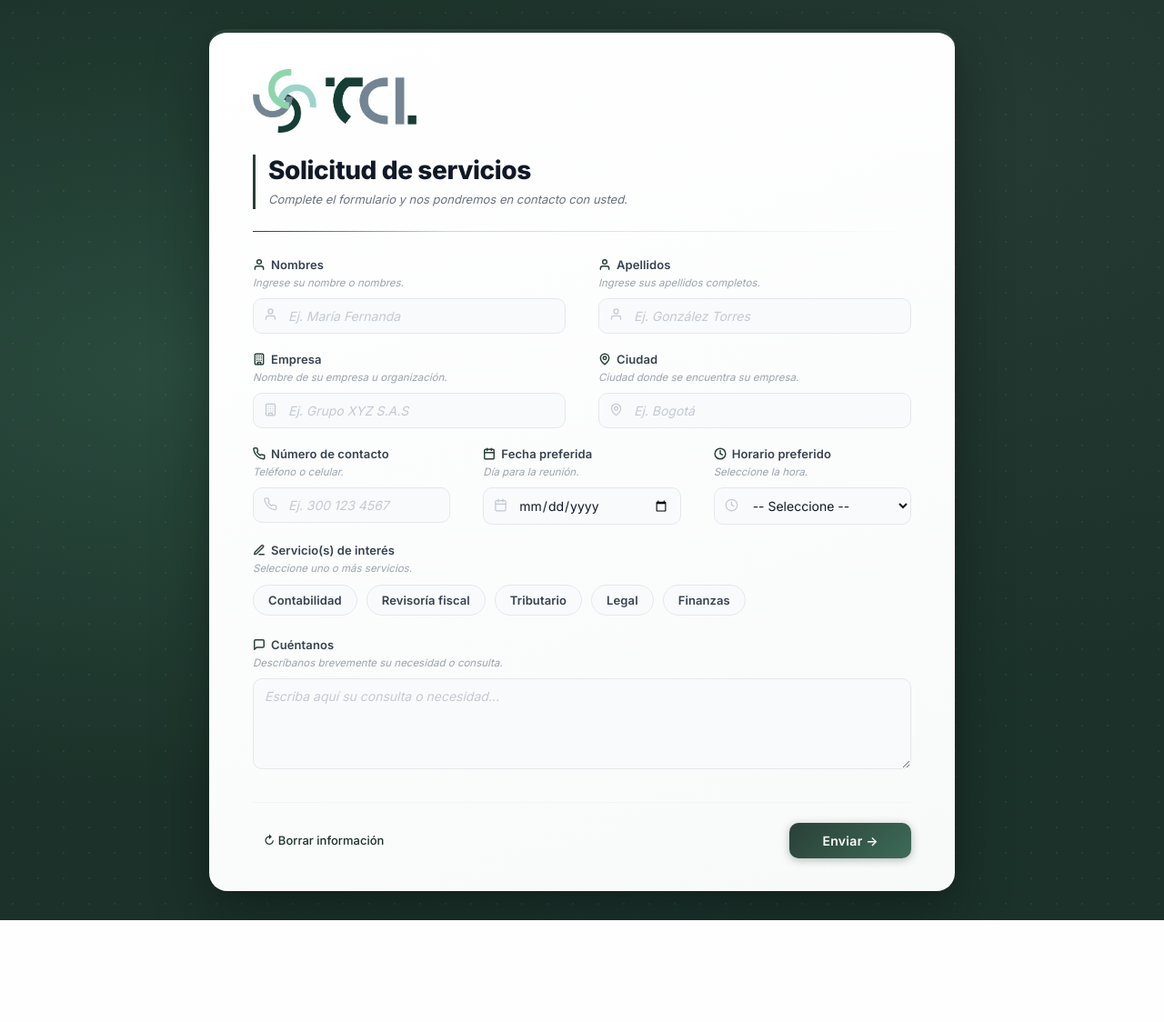
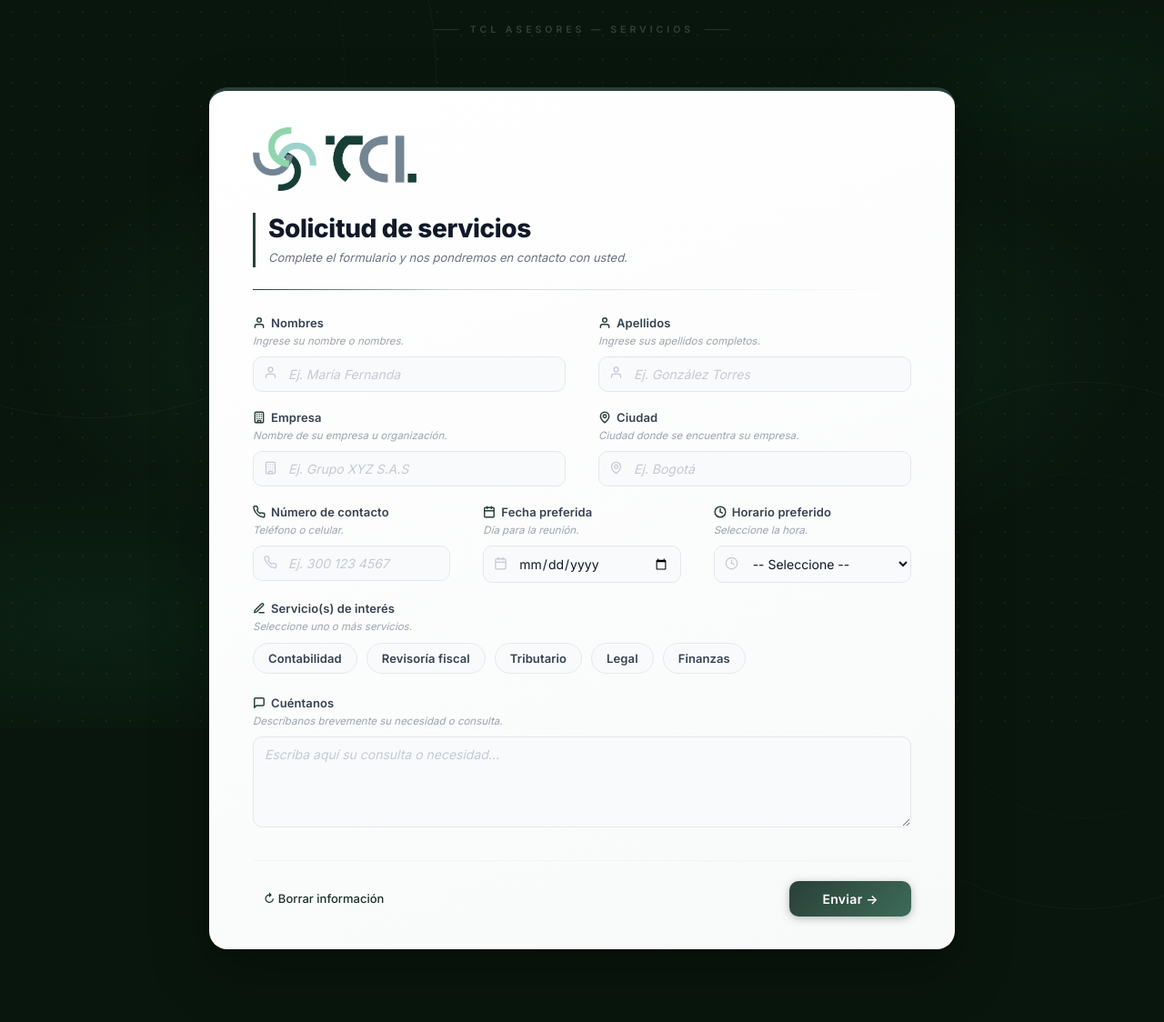
Before and after one commit to IA-TCL/Tcl-Servicios, a FastAPI app: page /form in a window 1280 px wide. Shown: the whole page at 91% size. Before the commit the page ends 1012 px from the top, so only its background shows below. Run offline with FastAPI, Linux system fonts and the light colour scheme.

Commit message:
feat: nuevo fondo oscuro con glow, dots y anillos decorativos

```diff
--- a/templates/form.html
+++ b/templates/form.html
@@ -6,25 +6,70 @@
     <title>Solicitud de Servicios</title>
     <link rel="preconnect" href="https://fonts.googleapis.com">
     <link rel="preconnect" href="https://fonts.gstatic.com" crossorigin>
-    <link href="https://fonts.googleapis.com/css2?family=Inter:wght@400;500;600;700;800&display=swap" rel="stylesheet">
+    <link href="https://fonts.googleapis.com/css2?family=Inter:wght@400;500;600;700;800&family=Roboto+Slab:wght@700&display=swap" rel="stylesheet">
     <style>
         *, *::before, *::after { box-sizing: border-box; margin: 0; padding: 0; }
 
+        /* ── BASE ── */
         body {
-            font-family: 'Inter', -apple-system, BlinkMacSystemFont, sans-serif;
+            margin: 0;
             min-height: 100vh;
             display: flex;
+            flex-direction: column;
             align-items: center;
-            justify-content: center;
-            padding: 32px 16px;
-            background-color: #1b3129;
-            background-image:
-                radial-gradient(circle, rgba(255,255,255,.055) 1px, transparent 1px),
-                radial-gradient(ellipse at 15% 40%, rgba(61,107,89,.45) 0%, transparent 55%),
-                radial-gradient(ellipse at 85% 15%, rgba(42,64,56,.60) 0%, transparent 50%),
-                radial-gradient(ellipse at 55% 85%, rgba(26,53,48,.50) 0%, transparent 50%);
-            background-size: 28px 28px, 100% 100%, 100% 100%, 100% 100%;
+            justify-content: flex-start;
+            padding: 96px 24px 80px;
+            background: #09160d;
+            overflow-x: hidden;
+            font-family: 'Inter', -apple-system, BlinkMacSystemFont, sans-serif;
         }
+
+        .bg-glow {
+            position: fixed; inset: 0;
+            background:
+                radial-gradient(ellipse 75% 55% at 50% 48%, rgba(38,84,55,0.45) 0%, transparent 65%),
+                radial-gradient(ellipse 55% 38% at  8% 85%, rgba(20,55,34,0.35) 0%, transparent 55%),
+                radial-gradient(ellipse 45% 32% at 92% 12%, rgba(16,48,30,0.3)  0%, transparent 50%);
+            pointer-events: none; z-index: 0;
+        }
+
+        .bg-dots {
+            position: fixed; inset: 0;
+            background-image: radial-gradient(circle, rgba(255,255,255,0.055) 1px, transparent 1px);
+            background-size: 26px 26px;
+            pointer-events: none; z-index: 0;
+        }
+
+        .bg-ring { position: fixed; border-radius: 50%; pointer-events: none; z-index: 0; }
+        .bg-ring-1       { width: 760px; height: 760px; top: -300px; left: -280px; border: 1px solid rgba(255,255,255,0.045); }
+        .bg-ring-1-inner { width: 560px; height: 560px; top: -200px; left: -180px; border: 1px solid rgba(255,255,255,0.025); }
+        .bg-ring-2       { width: 580px; height: 580px; bottom: -200px; right: -200px; border: 1px solid rgba(255,255,255,0.04); }
+        .bg-ring-2-inner { width: 380px; height: 380px; bottom: -100px; right: -100px; border: 1px solid rgba(255,255,255,0.025); }
+
+        .bg-watermark {
+            position: fixed;
+            font-family: 'Roboto Slab', serif;
+            font-size: clamp(130px, 22vw, 240px);
+            font-weight: 700;
+            color: rgba(255,255,255,0.018);
+            letter-spacing: -6px;
+            bottom: -30px; left: 50%;
+            transform: translateX(-50%);
+            user-select: none; pointer-events: none; z-index: 0; white-space: nowrap;
+        }
+
+        .bg-brand {
+            position: fixed;
+            top: 26px; left: 50%;
+            transform: translateX(-50%);
+            display: flex; align-items: center; gap: 12px;
+            font-size: 10.5px; font-weight: 600;
+            letter-spacing: 4px; text-transform: uppercase;
+            color: rgba(255,255,255,0.18);
+            pointer-events: none; z-index: 3; white-space: nowrap;
+        }
+        .bg-brand::before,
+        .bg-brand::after { content: ''; width: 28px; height: 1px; background: rgba(255,255,255,0.12); }
 
         .card {
             background: linear-gradient(160deg, #ffffff 0%, #f8faf9 100%);
@@ -35,6 +80,7 @@
             box-shadow: 0 24px 64px rgba(0,0,0,.28), 0 4px 16px rgba(0,0,0,.12);
             border-top: 4px solid #2A4038;
             animation: slideUp .55s cubic-bezier(.16,1,.3,1) both;
+            position: relative; z-index: 1;
         }
 
         @keyframes slideUp {
@@ -238,6 +284,14 @@
     </style>
 </head>
 <body>
+    <div class="bg-glow"></div>
+    <div class="bg-dots"></div>
+    <div class="bg-ring bg-ring-1"></div>
+    <div class="bg-ring bg-ring-1-inner"></div>
+    <div class="bg-ring bg-ring-2"></div>
+    <div class="bg-ring bg-ring-2-inner"></div>
+    <div class="bg-watermark">TCL</div>
+    <div class="bg-brand">TCL Asesores &mdash; Servicios</div>
     <div class="card">
         <div class="logo">
             <img src="/static/logo.png" alt="TCL" class="logo-img">
```
